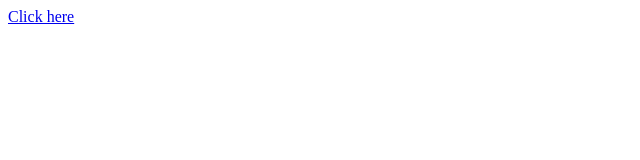
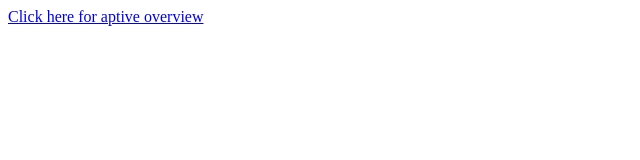
Before and after one commit to Brandwis/aptive, a plain HTML site: page index.html in a window 1280 px wide. Shown: the whole page, without its empty margins (0-640 px from the left). Drawn offline with Linux system fonts and the light colour scheme.

Commit message:
Update index.html

```diff
--- a/index.html
+++ b/index.html
@@ -1,3 +1,14 @@
 <html>
-  <p><a href="https://github.com/Brandwis/aptive/blob/main/Aptiv%20Overview.pdf">Click here</a></p>
+  <p><a href="Aptiv%20Overview.pdf">
+
+
+
+
+
+    Click here for aptive overview
+
+
+
+
+    </a></p>
 </html>
```
